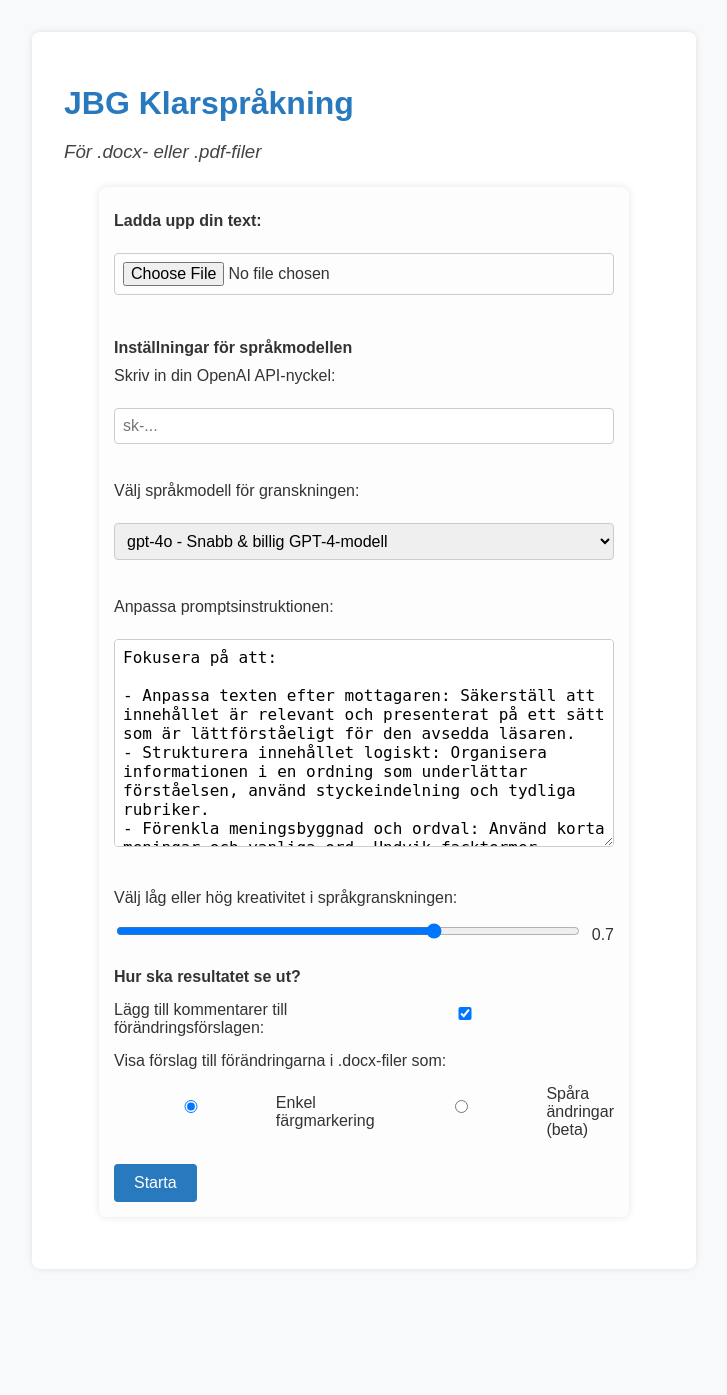
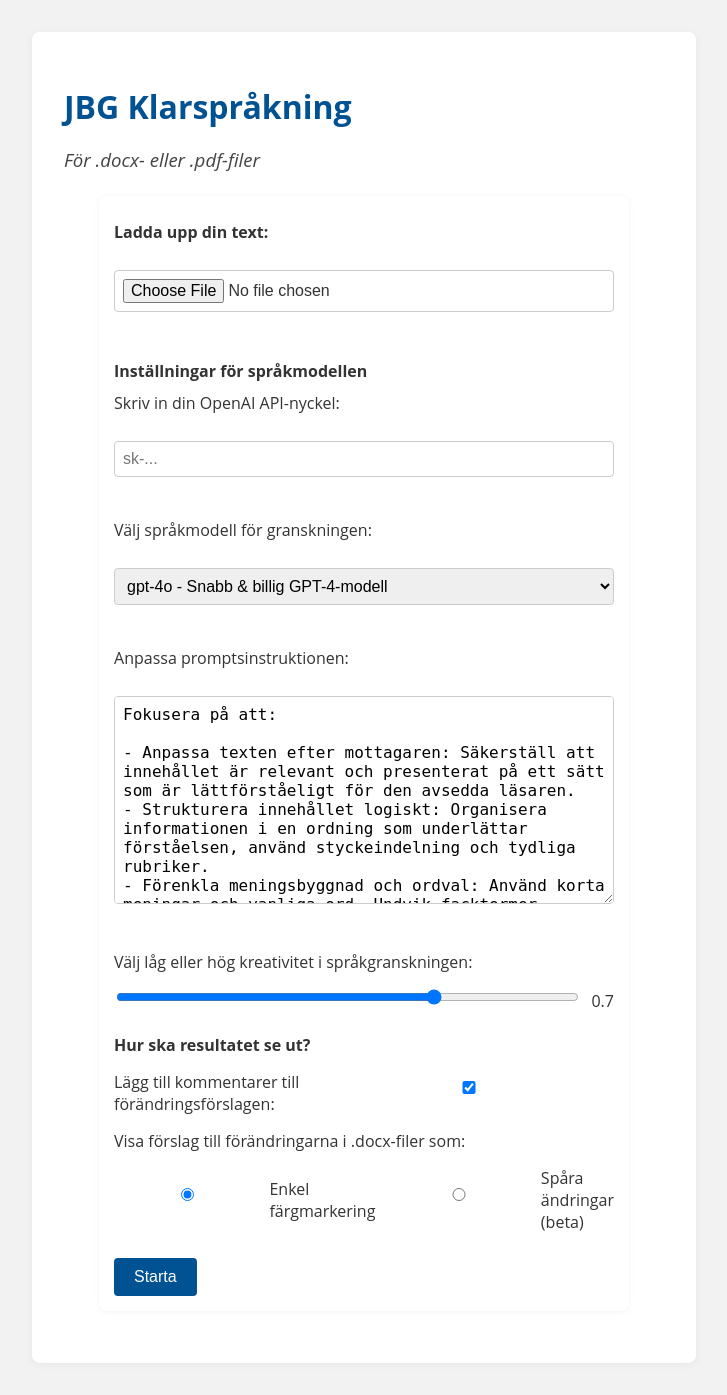
Before and after one commit to slimebob1975/JBGLangImprover, a FastAPI app: page / in a window 1280 px wide. Shown: the whole page, without its empty margins (276-1003 px from the left). Before the commit the page ends 1202 px from the top, so only its background shows below. Run offline with FastAPI, Linux system fonts and the light colour scheme.

Commit message:
New look

```diff
--- a/static/styles/styles.css
+++ b/static/styles/styles.css
@@ -1,22 +1,29 @@
+/* === Grundläggande inställningar === */
 body {
-    font-family: Arial, sans-serif;
-    background-color: #f8f9fa;
+    /* font-family: Arial, sans-serif; */ /* Tidigare */
+    font-family: "Open Sans", Arial, sans-serif;
+    /* background-color: #f8f9fa; */ /* Tidigare */
+    background-color: #f2f2f2;
     color: #333;
     margin: 0;
     padding: 2rem;
 }
 
+/* === Wrapper === */
 #wrapper {
     background-color: #fff;
     padding: 2rem;
     border-radius: 8px;
-    box-shadow: 0 0 6px rgba(0,0,0,0.1);
+    /* box-shadow: 0 0 6px rgba(0,0,0,0.1); */ /* Tidigare */
+    box-shadow: 0 2px 8px rgba(0,0,0,0.05);
     max-width: 600px;
     margin: 0 auto;
 }
 
+/* === Rubriker === */
 h1 {
-    color: #2979be;
+    /* color: #2979be; */ /* Tidigare */
+    color: #005293;
     margin-bottom: 0.5rem;
 }
 
@@ -26,11 +33,12 @@ h3 {
     margin-bottom: 1.5rem;
 }
 
-/* Upload section */
+/* === Filuppladdning === */
 input[type="file"] {
     margin-bottom: 1rem;
 }
 
+/* === Inline-formulär === */
 .form-inline {
     display: flex;
     align-items: center;
@@ -38,32 +46,40 @@ input[type="file"] {
     margin-bottom: 10px;
 }
 
+/* === Knappar === */
 button {
     padding: 10px 20px;
-    background-color: #2979be;
+    /* background-color: #2979be; */ /* Tidigare */
+    background-color: #005293;
     color: white;
     border: none;
     border-radius: 4px;
     font-size: 14px;
     cursor: pointer;
+    transition: background-color 0.2s ease, box-shadow 0.2s ease;
 }
 
 button:hover {
-    background-color: #1c6fa1;
+    /* background-color: #1c6fa1; */ /* Tidigare */
+    background-color: #003e73;
+    box-shadow: 0 2px 6px rgba(0,0,0,0.1);
 }
 
+/* === Formulär === */
 form {
     max-width: 500px;
     margin: 0 auto;
     padding: 15px;
-    background-color: #fdfdfd;
+    /* background-color: #fdfdfd; */ /* Tidigare */
+    background-color: #ffffff;
     border-radius: 8px;
-    box-shadow: 0 0 8px rgba(0,0,0,0.1);
-    font-family: sans-serif;
+    /* box-shadow: 0 0 8px rgba(0,0,0,0.1); */ /* Tidigare */
+    box-shadow: 0 1px 6px rgba(0,0,0,0.05);
+    font-family: "Open Sans", Arial, sans-serif;
 }
 
 form label {
-    font-weight: plain;
+    font-weight: normal;
     display: block;
     margin-top: 10px;
     margin-bottom: 5px;
@@ -81,22 +97,27 @@ form textarea {
     box-sizing: border-box;
 }
 
+/* === Formulärknapp === */
 form button {
     margin-top: 10px;
     padding: 10px 20px;
     font-size: 1rem;
-    background-color: #2979be;
+    /* background-color: #2979be; */ /* Tidigare */
+    background-color: #005293;
     color: white;
     border: none;
     border-radius: 4px;
     cursor: pointer;
+    transition: background-color 0.2s ease, box-shadow 0.2s ease;
 }
 
 form button:hover {
-    background-color: #1565c0;
+    /* background-color: #1565c0; */ /* Tidigare */
+    background-color: #003e73;
+    box-shadow: 0 2px 6px rgba(0,0,0,0.1);
 }
 
-/* Status and output */
+/* === Statusmeddelanden === */
 #status {
     font-weight: bold;
     margin-top: 20px;
@@ -113,25 +134,28 @@ form button:hover {
 }
 
 .status-info {
-    color: #1565c0; /* blue */
+    /* color: #1565c0; */ /* Tidigare */
+    color: #005293; /* anpassat till IAF-blå */
 }
 
-/* Hourglass Spinner */
+/* === Laddningssymbol === */
 .spinner {
     border: 8px solid #f3f3f3;
-    border-top: 8px solid green;
+    /* border-top: 8px solid green; */ /* Tidigare */
+    border-top: 8px solid #005293;
     border-radius: 50%;
     width: 40px;
     height: 40px;
     animation: spin 1s linear infinite;
     margin: auto;
 }
+
 @keyframes spin {
     0% { transform: rotate(0deg); }
     100% { transform: rotate(360deg); }
 }
 
-/* Center Spinner */
+/* === Centrering av spinner === */
 #spinner-container {
     display: none;
     text-align: center;
```
